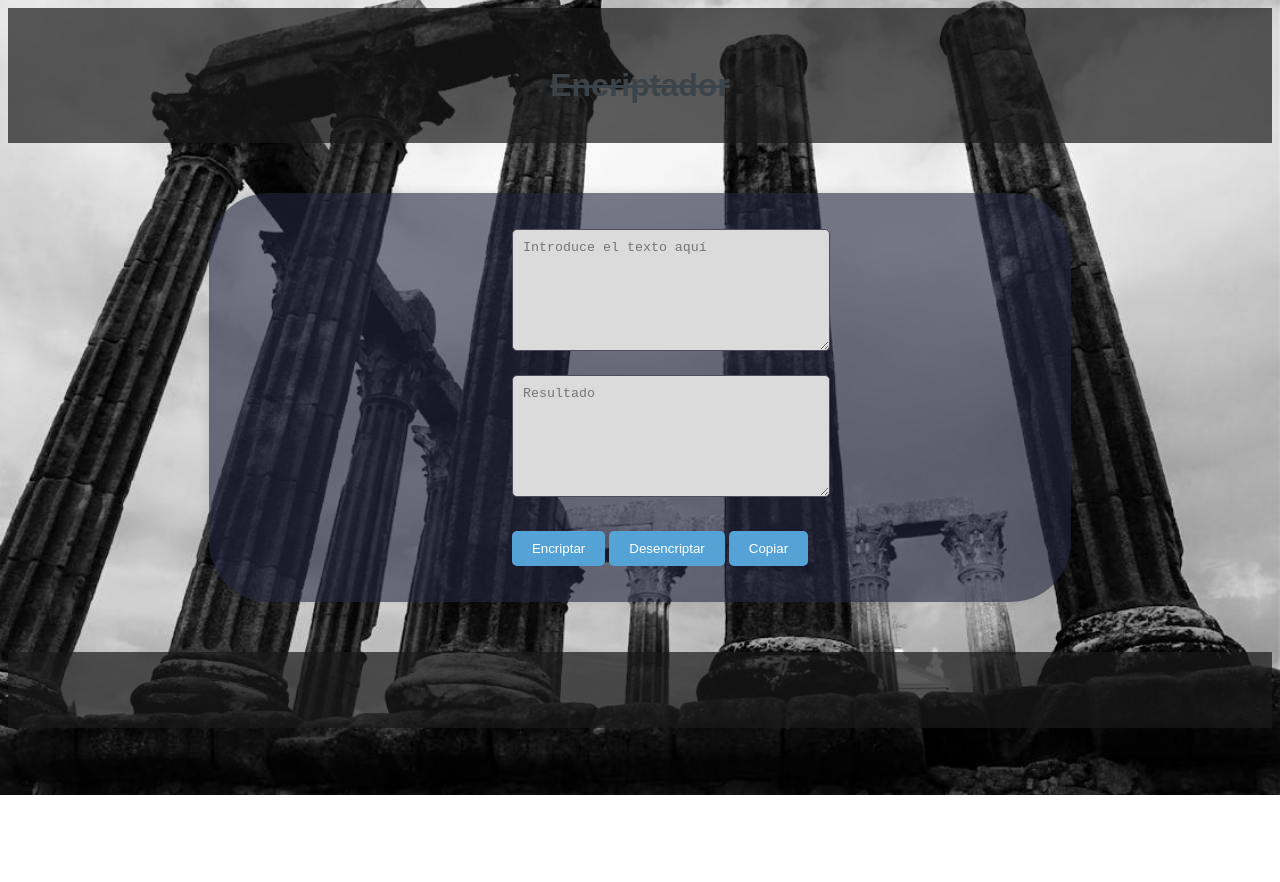
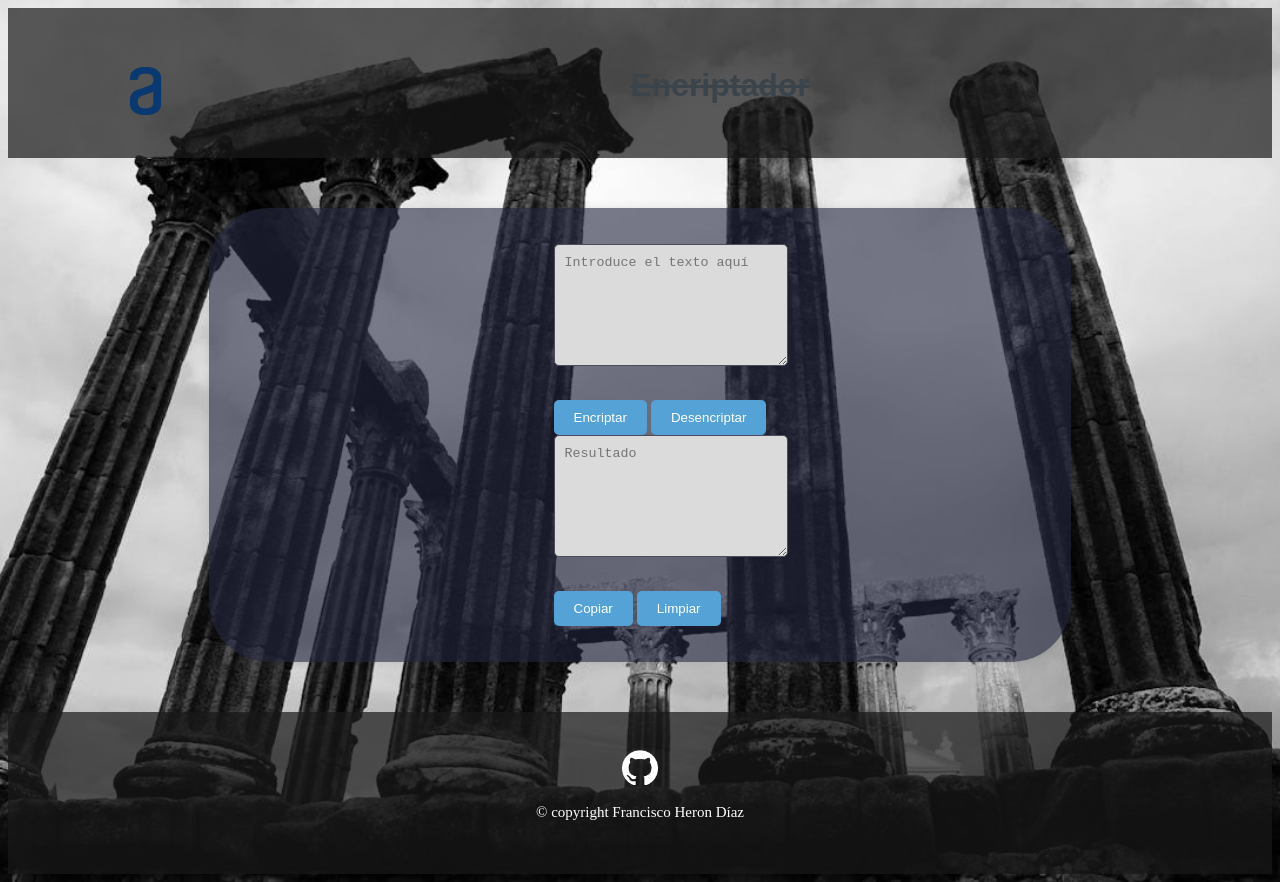
Before and after one commit to ficobarco/encriptador_de_texto, a plain HTML site: page index.html in a window 1280 px wide. Before the commit the page ends 800 px from the top, so only its background shows below. Drawn offline with Linux system fonts and the light colour scheme.

Commit message:
Update index.html

```diff
--- a/index.html
+++ b/index.html
@@ -8,24 +8,31 @@
 </head>
 <body>
   <header>
-    <h1>Encriptador</h1>
+    <ul class="titulo">
+     <h1> <img id="logo" src="Logo.png"> Encriptador</h1>
+    </ul>
   </header>
     <main class="container"> <!--"container"=recuadro que agrupa-->
-      <ul class="cuadros">
+      <ul>
        <div class="inputs">
-         <textarea id="inputText" placeholder="Introduce el texto aquí"></textarea>
+           <textarea id="inputText" placeholder="Introduce el texto aquí"></textarea>
+              <div>
+                <button onclick="encriptar(); mostrarGif()">Encriptar</button>
+                <button onclick="desencriptar(); mostrarGif()">Desencriptar</button>
+              </div>
+       <div class="outputs">
+           <textarea id="outputText" placeholder="Resultado" readonly></textarea>
        </div>
-       <div class="outputs">
-          <textarea id="outputText" placeholder="Resultado" readonly></textarea>
-       </div>
-        <div class="buttons">
-         <button onclick="encriptar(); mostrarGif()">Encriptar</button>
-         <button onclick="desencriptar(); mostrarGif()">Desencriptar</button>
-        <button onclick="copiarTexto()">Copiar</button>
+        <div>
+           <button onclick="copiarTexto()">Copiar</button>
+           <button onclick="limpiarPantalla()">Limpiar</button>
         </div>
       </ul>
     </main>
   <script src="index.js"></script>
-  <footer></footer>
+  <footer>
+    <a href="https://github.com/ficobarco"><img id="git" src="github-mark-white.png"></a>
+    <p class="copy">&copy copyright Francisco Heron Díaz</p>
+  </footer>
 </body>
 </html>
```
